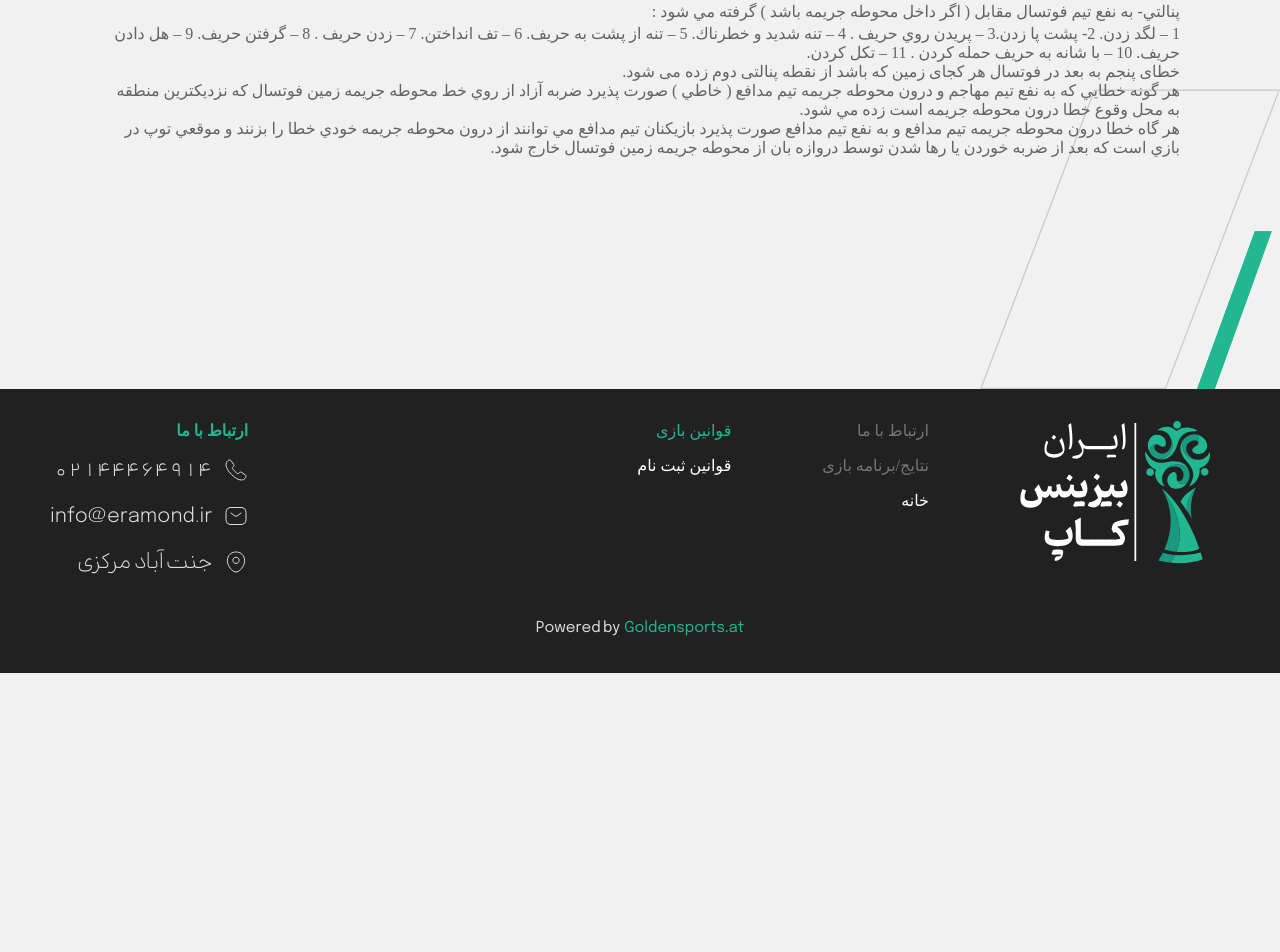
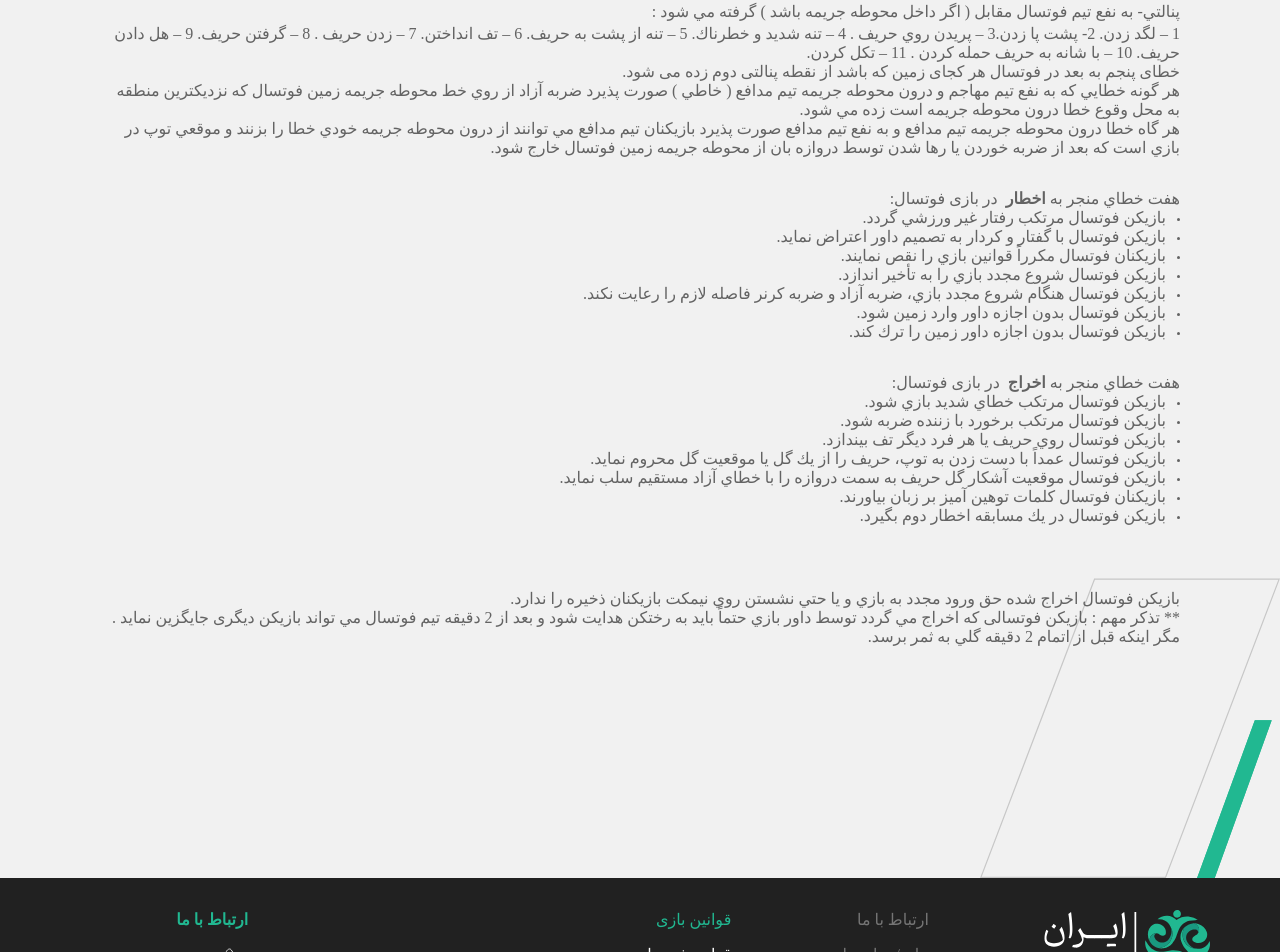
Before and after one commit to AceTech1402/IranBusinessCup, a React (Vite) app: page /playing-rules in a window 1280 px wide. Shown: the part 3276-4228 px from the top of the page. Before the commit the page ends 3949 px from the top, so only its background shows below. Built offline with nearby package versions, Linux system fonts and the light colour scheme; a web font is replaced by a local one.

Commit message:
completing rules section

```diff
--- a/src/pages/playing-rules/playingRules.module.css
+++ b/src/pages/playing-rules/playingRules.module.css
@@ -65,12 +65,41 @@
   line-height: normal;
 }
 
-.rulesSection > h3 {
-
+.rulesSection > .foulSection,
+.rulesSection > .sackSection {
+  color: #636363;
+  line-height: normal;
+  @apply
+  mb-[32px]
 }
 
+.rulesSection > .foulSection .bold,
+.rulesSection > .sackSection .bold {
+  font-weight: 700;
+  line-height: normal;
+  color: #636363;
+}
 
+.fouls,
+.sacks {
+  list-style-position: inside;
+}
 
+.foul,
+.sack {
+  list-style-type: disc;
+}
+
+.foul::marker,
+.sack::marker {
+  font-size: 10px;
+  color: #636363;
+}
+
+.footnote {
+  @apply
+  mt-[64px]
+}
 
 
 
--- a/src/pages/playing-rules/playingRules.tsx
+++ b/src/pages/playing-rules/playingRules.tsx
@@ -241,6 +241,26 @@ export const PlayingRules: React.FC = () => {
       },
     },
   ];
+
+  const fouls = [
+    "بازیکن فوتسال مرتكب رفتار غير ورزشي گردد.",
+    "بازیکن فوتسال با گفتار و كردار به تصميم داور اعتراض نمايد.",
+    "بازیکنان فوتسال مكرراً قوانين بازي را نقص نمايند.",
+    "بازیکن فوتسال شروع مجدد بازي را به تأخير اندازد.",
+    "بازیکن فوتسال هنگام شروع مجدد بازي، ضربه آزاد و ضربه كرنر فاصله لازم را رعايت نكند.",
+    "بازیکن فوتسال بدون اجازه داور وارد زمين شود.",
+    "بازیکن فوتسال بدون اجازه داور زمين را ترك كند.",
+  ];
+
+  const sacks = [
+    "بازیکن فوتسال مرتكب خطاي شديد بازي شود.",
+    "بازیکن فوتسال مرتكب برخورد با زننده ضربه شود.",
+    "بازیکن فوتسال روي حريف يا هر فرد ديگر تف بيندازد.",
+    "بازیکن فوتسال عمداً با دست زدن به توپ، حريف را از يك گل يا موقعيت گل محروم نمايد.",
+    "بازیکن فوتسال موقعيت آشكار گل حريف به سمت دروازه را با خطاي آزاد مستقيم سلب نمايد.",
+    "بازیکنان فوتسال كلمات توهين آميز بر زبان بياورند.",
+    "بازیکن فوتسال در يك مسابقه اخطار دوم بگيرد.",
+  ];
   return (
     <>
       <Helmet>
@@ -292,6 +312,40 @@ export const PlayingRules: React.FC = () => {
               </li>
             ))}
           </ul>
+          <div className={classes.foulSection}>
+            <p>
+              هفت خطاي منجر به <span className={classes.bold}>اخطار</span>  در
+              بازی فوتسال:
+            </p>
+            <ul className={classes.fouls}>
+              {fouls.map((foul) => (
+                <li className={classes.foul}>{foul}</li>
+              ))}
+            </ul>
+          </div>
+          <div className={classes.sackSection}>
+            <p>
+              هفت خطاي منجر به <span className={classes.bold}>اخراج</span>  در
+              بازی فوتسال:
+            </p>
+            <ul className={classes.sacks}>
+              {sacks.map((sack) => (
+                <li className={classes.sack}>{sack}</li>
+              ))}
+            </ul>
+            <div className={classes.footnote}>
+              <p>
+                بازیکن فوتسال اخراج شده حق ورود مجدد به بازي و يا حتي نشستن روي
+                نيمكت بازيكنان ذخيره را ندارد.
+              </p>
+              <p>
+                ** تذكر مهم : بازیکن فوتسالی كه اخراج مي گردد توسط داور بازي
+                حتماً بايد به رختكن هدايت شود و بعد از 2 دقيقه تيم فوتسال مي
+                تواند بازيكن ديگری جايگزين نمايد . مگر اينكه قبل از اتمام 2
+                دقيقه گلي به ثمر برسد.
+              </p>
+            </div>
+          </div>
         </div>
       </div>
       <Footer />
```
